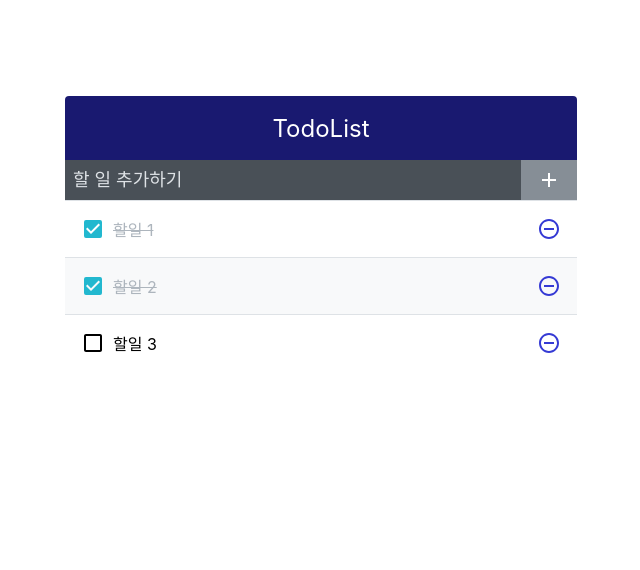
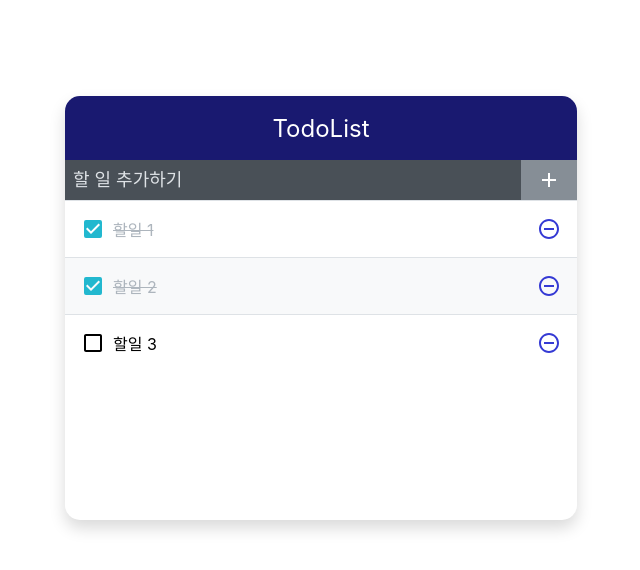
Before and after one commit to yeeun-b/React-Project, a React (Create React App) app: page /todolist in a window 1280 px wide. Shown: the top 570 px of the page, without its empty margins (319-959 px from the left). Built offline with nearby package versions, Linux system fonts and the light colour scheme.

Commit message:
0907 css 스타일 수정

```diff
--- a/src/Todolist.css
+++ b/src/Todolist.css
@@ -3,8 +3,9 @@
     margin-left: auto;
     margin-right: auto;
     margin-top: 6rem;
-    border-radius: 4px;
+    border-radius: 15px;
     overflow: hidden;
+    box-shadow: 0 0.5rem 1rem rgb(0 0 0 / 15%);
 }
 
 .Todo-title{
--- a/src/Todolist.js
+++ b/src/Todolist.js
@@ -1,6 +1,6 @@
 import React from "react";
 import {useState, useRef, useCallback} from "react";
-import './Todolist.css';
+import './TodoList.css';
 import TodoInsert from './TodoInsert'; // 할 일 추가하는 페이지
 import TodoListList from "./TodoListList"; // 할 일 목록
 
@@ -29,6 +29,8 @@ const TodoList = () => {
     const onToggle = useCallback(
         id => {
             setTodos(
+                // map()을 이용해 todo의 id가 인자로 받은 id와 같다면
+                // 기존 객체를 복사해와서 기존 id와 text 정보는 유지하고 checked 상태만 변경
                 todos.map(todo =>
                     todo.id === id ? { ...todo, checked: !todo.checked } : todo,
                     ),
```
